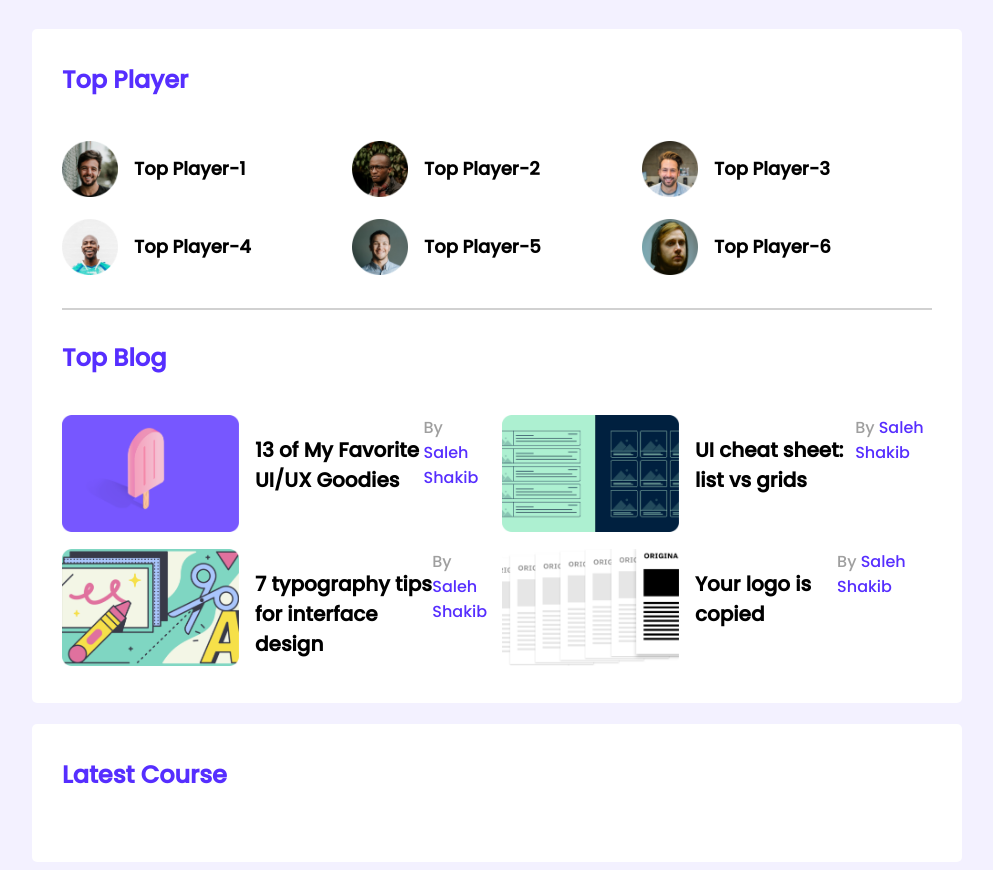
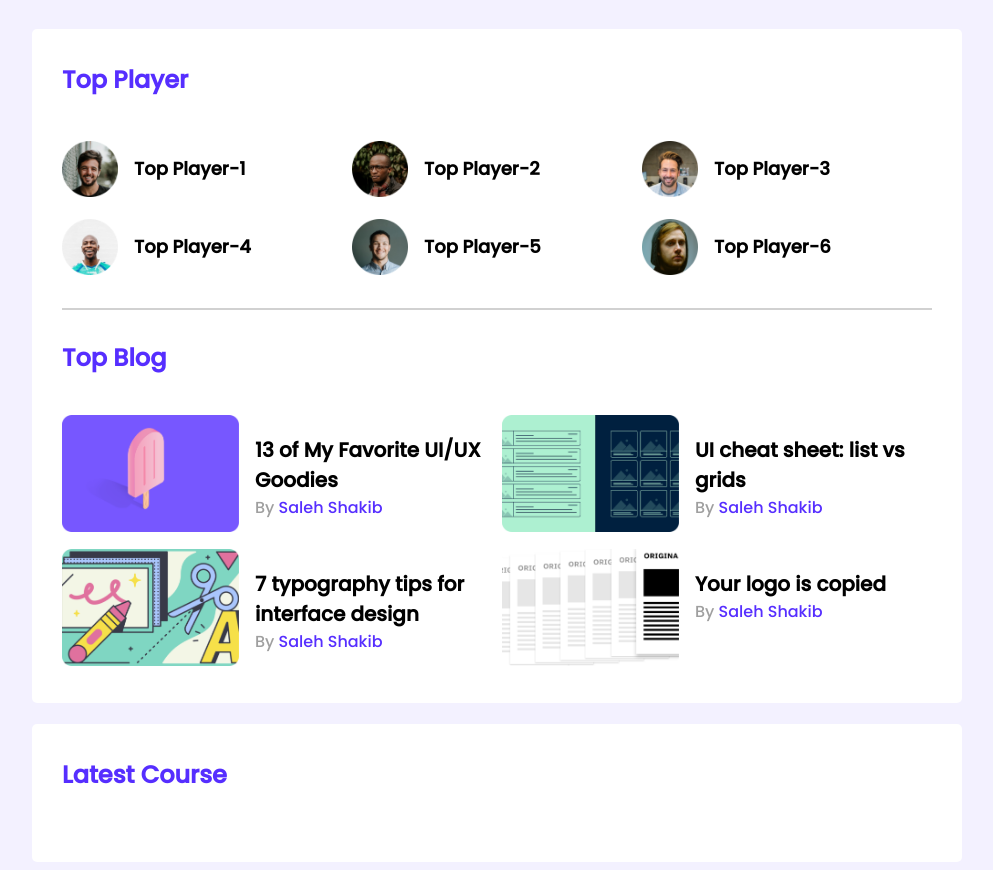
Before and after one commit to salehshakib/leader-board-responsive, a plain HTML site: page index.html in a window 1280 px wide. Shown: the whole page, without its empty margins (143-1136 px from the left). Drawn offline with Linux system fonts and the light colour scheme.

Commit message:
fixed flex

```diff
--- a/css/style.css
+++ b/css/style.css
@@ -63,6 +63,7 @@ main {
 
 .players .player:hover {
     transform: scale(1.25);
+    cursor: pointer;
 }
 
 hr {
@@ -99,6 +100,7 @@ hr {
 .blog-info {
     margin-top: 0;
     display: flex;
+    flex-direction: column;
     margin-left: 16px;
 }
 
```
